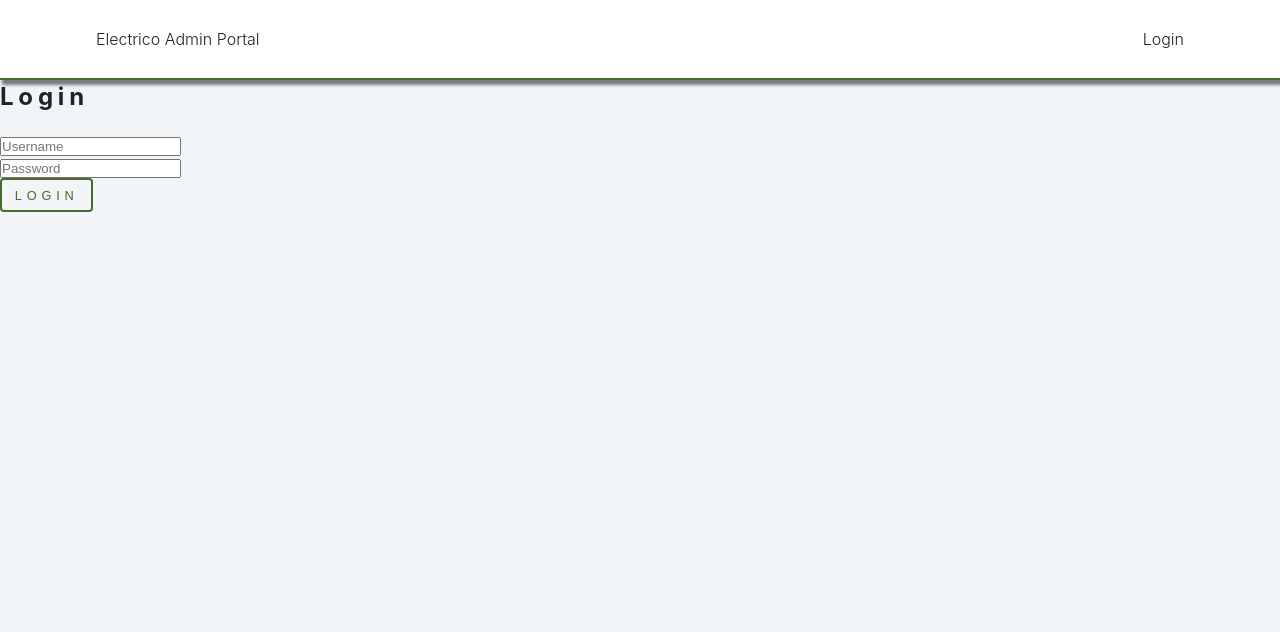
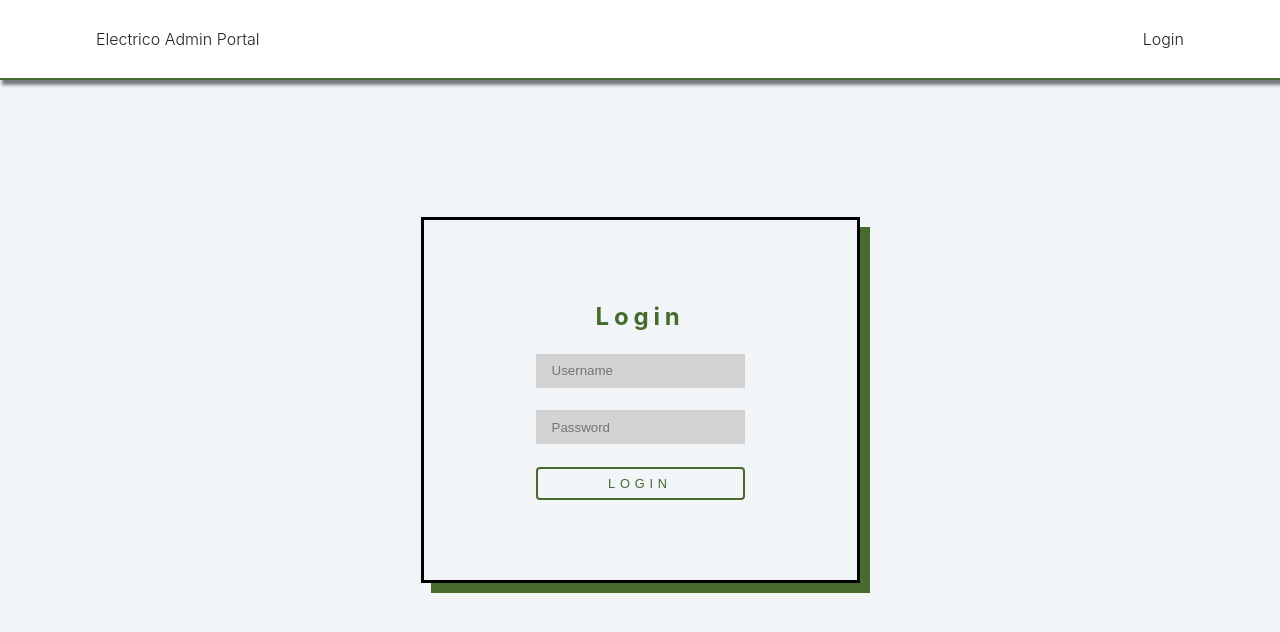
Before and after one commit to amisha26/Electrico-Admin, a React (Create React App) app: page / in a window 1280 px wide. Shown: the top 632 px of the page. Built offline with nearby package versions, Linux system fonts and the light colour scheme.

Commit message:
login css done

```diff
--- a/src/App.css
+++ b/src/App.css
@@ -212,3 +212,43 @@
 .data-table {
   border: 1px;
 }
+
+
+/****************** Login-CSS Start Here ********************/
+
+.main {
+  display: flex;
+  flex-direction: column;
+  justify-content: center;
+  align-items: center;
+  margin: auto;
+  height: 80vh;
+
+}
+
+.login-main {
+  display: flex;
+  flex-direction: column;
+  border: .2rem solid black;
+  padding: 5rem 7rem;
+  box-shadow: 10px 10px #476a2e;
+}
+
+.inpt {
+  background-color: lightgray;
+  outline: none;
+  padding: .6rem 1rem;
+  border: none;
+}
+
+#login-h{
+  color: #476a2e;
+  text-align: center;
+}
+
+
+@media screen and (max-width:460px) {
+  .login-main{
+    width: 100%;
+  }
+}
```
